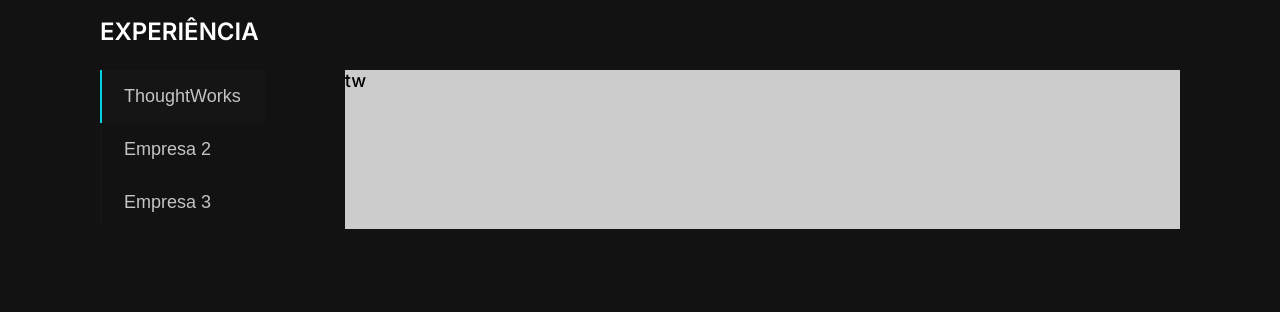
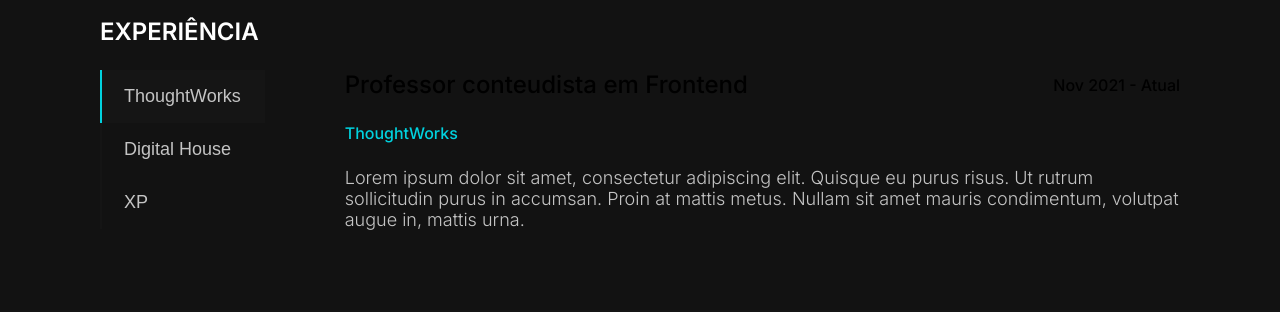
Before and after one commit to rcamillo/20-porfolio, a React (Create React App) app: page / in a window 1280 px wide. Shown: the part 1382-1694 px from the top of the page. Built offline with nearby package versions, Linux system fonts and the light colour scheme.

Commit message:
feat: create JobList and JobDescription components

```diff
--- a/src/App.tsx
+++ b/src/App.tsx
@@ -24,6 +24,8 @@ function App() {
       <Container>
         <Experiences />
       </Container>
+
+      <Container variant="light">oioioi</Container>
     </>
   )
 }
--- /dev/null
+++ b/src/components/JobDescription/index.tsx
@@ -0,0 +1,35 @@
+import React from 'react'
+import { JobData } from '../JobList'
+
+import { Wrapper, Heading, Company, Description } from './styles'
+
+type JobDescriptionProps = JobData & {
+  isActive?: boolean
+}
+
+export const JobDescription = ({
+  role,
+  dateFrom,
+  dateTo,
+  company,
+  isCurrent = false,
+  description,
+  isActive = false
+}: JobDescriptionProps) => {
+  const dateFormatted = isCurrent
+    ? `${dateFrom} - Atual`
+    : `${dateFrom} - ${dateTo}`
+
+  return (
+    <Wrapper isActive={isActive}>
+      <Heading>
+        <h2>{role}</h2>
+        <span>{dateFormatted}</span>
+      </Heading>
+
+      <Company>{company}</Company>
+
+      <Description>{description}</Description>
+    </Wrapper>
+  )
+}
--- /dev/null
+++ b/src/components/JobDescription/styles.ts
@@ -0,0 +1,66 @@
+import styled, { css, keyframes } from 'styled-components'
+
+const slideIn = keyframes`
+  from {
+    transform: translateX(-200px);
+    opacity: 0;
+  }
+  to {
+    transform: translateX(0);
+    opacity: 1;
+  }
+`
+
+type WrapperProps = {
+  isActive: boolean
+}
+
+export const Wrapper = styled.article<WrapperProps>`
+  ${({ isActive }) => css`
+    display: none;
+
+    ${isActive &&
+    css`
+      display: block;
+      animation: ${slideIn} 500ms ease-in-out forwards;
+    `}
+  `}
+`
+
+export const Heading = styled.div`
+  ${({ theme }) => css`
+    display: flex;
+    align-items: center;
+    justify-content: space-between;
+
+    h2,
+    span {
+      font-weight: 500;
+    }
+
+    h2 {
+      font-size: ${theme.font.sizes.xlarge};
+    }
+
+    span {
+      font-size: ${theme.font.sizes.medium};
+    }
+  `}
+`
+
+export const Company = styled.p`
+  ${({ theme }) => css`
+    margin: ${theme.spacings.small} 0;
+    font-size: ${theme.font.sizes.medium};
+    font-weight: 500;
+    color: ${theme.colors.primary};
+  `}
+`
+
+export const Description = styled.p`
+  ${({ theme }) => css`
+    font-size: ${theme.font.sizes.large};
+    color: ${theme.colors.grayLight};
+    font-weight: 300;
+  `}
+`
--- /dev/null
+++ b/src/components/JobList/data.json
@@ -0,0 +1,26 @@
+[
+  {
+    "id": 1,
+    "role": "Professor conteudista em Frontend",
+    "dateFrom": "Nov 2021",
+    "isCurrent": true,
+    "company": "ThoughtWorks",
+    "description": "Lorem ipsum dolor sit amet, consectetur adipiscing elit. Quisque eu purus risus. Ut rutrum sollicitudin purus in accumsan. Proin at mattis metus. Nullam sit amet mauris condimentum, volutpat augue in, mattis urna."
+  },
+  {
+    "id": 2,
+    "role": "Professor conteudista em Frontend",
+    "dateFrom": "Nov 2021",
+    "dateTo": "Nov 2022",
+    "company": "Digital House",
+    "description": "Lorem ipsum dolor sit amet, consectetur adipiscing elit. Quisque eu purus risus. Ut rutrum sollicitudin purus in accumsan. Proin at mattis metus. Nullam sit amet mauris condimentum, volutpat augue in, mattis urna."
+  },
+  {
+    "id": 3,
+    "role": "Programador",
+    "dateFrom": "Nov 2021",
+    "dateTo": "Nov 2022",
+    "company": "XP",
+    "description": "Lorem ipsum dolor sit amet, consectetur adipiscing elit. Quisque eu purus risus. Ut rutrum sollicitudin purus in accumsan. Proin at mattis metus. Nullam sit amet mauris condimentum, volutpat augue in, mattis urna."
+  }
+]
--- a/src/components/JobList/index.tsx
+++ b/src/components/JobList/index.tsx
@@ -1,40 +1,47 @@
-import React, { useState } from 'react'
+import React, { useEffect, useState } from 'react'
 
-import { Wrapper, Navigation, NavigationItem } from './styles'
+import { JobDescription } from '../JobDescription'
+import data from './data.json'
+
+import { Wrapper, Navigation, NavigationItem, Jobs } from './styles'
+
+export type JobData = {
+  id: number
+  role: string
+  dateFrom: string
+  dateTo?: string
+  company: string
+  description: string
+  isCurrent?: boolean
+}
 
 export const JobList = () => {
-  const [active, setActive] = useState('tw')
+  const [active, setActive] = useState(1)
 
   return (
     <Wrapper>
       <Navigation>
-        <li>
-          <NavigationItem
-            isActive={active === 'tw'}
-            onClick={() => setActive('tw')}
-          >
-            ThoughtWorks
-          </NavigationItem>
-        </li>
-        <li>
-          <NavigationItem
-            isActive={active === 'empresa2'}
-            onClick={() => setActive('empresa2')}
-          >
-            Empresa 2
-          </NavigationItem>
-        </li>
-        <li>
-          <NavigationItem
-            isActive={active === 'empresa3'}
-            onClick={() => setActive('empresa3')}
-          >
-            Empresa 3
-          </NavigationItem>
-        </li>
+        {data.map((job) => (
+          <li key={`job-list-${job.id}`}>
+            <NavigationItem
+              isActive={active === job.id}
+              onClick={() => setActive(job.id)}
+            >
+              {job.company}
+            </NavigationItem>
+          </li>
+        ))}
       </Navigation>
 
-      <div style={{ background: '#ccc' }}>{active}</div>
+      <Jobs>
+        {data.map((job) => (
+          <JobDescription
+            key={`job-description-${job.id}`}
+            isActive={job.id === active}
+            {...job}
+          />
+        ))}
+      </Jobs>
     </Wrapper>
   )
 }
--- a/src/components/JobList/styles.ts
+++ b/src/components/JobList/styles.ts
@@ -53,3 +53,7 @@ export const NavigationItem = styled.button<NavigationItemProps>`
     `}
   `}
 `
+
+export const Jobs = styled.div`
+  overflow: hidden;
+`
```
